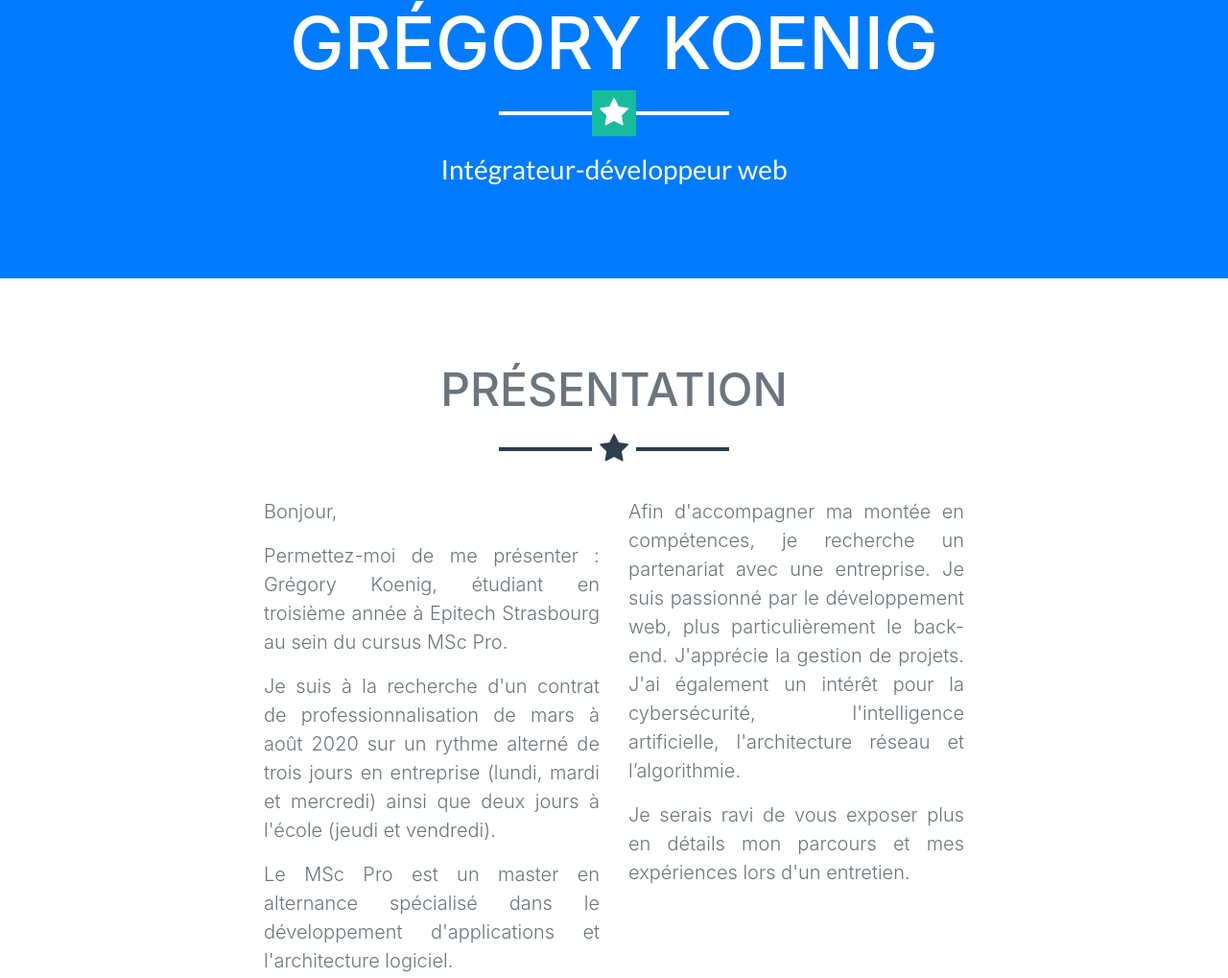
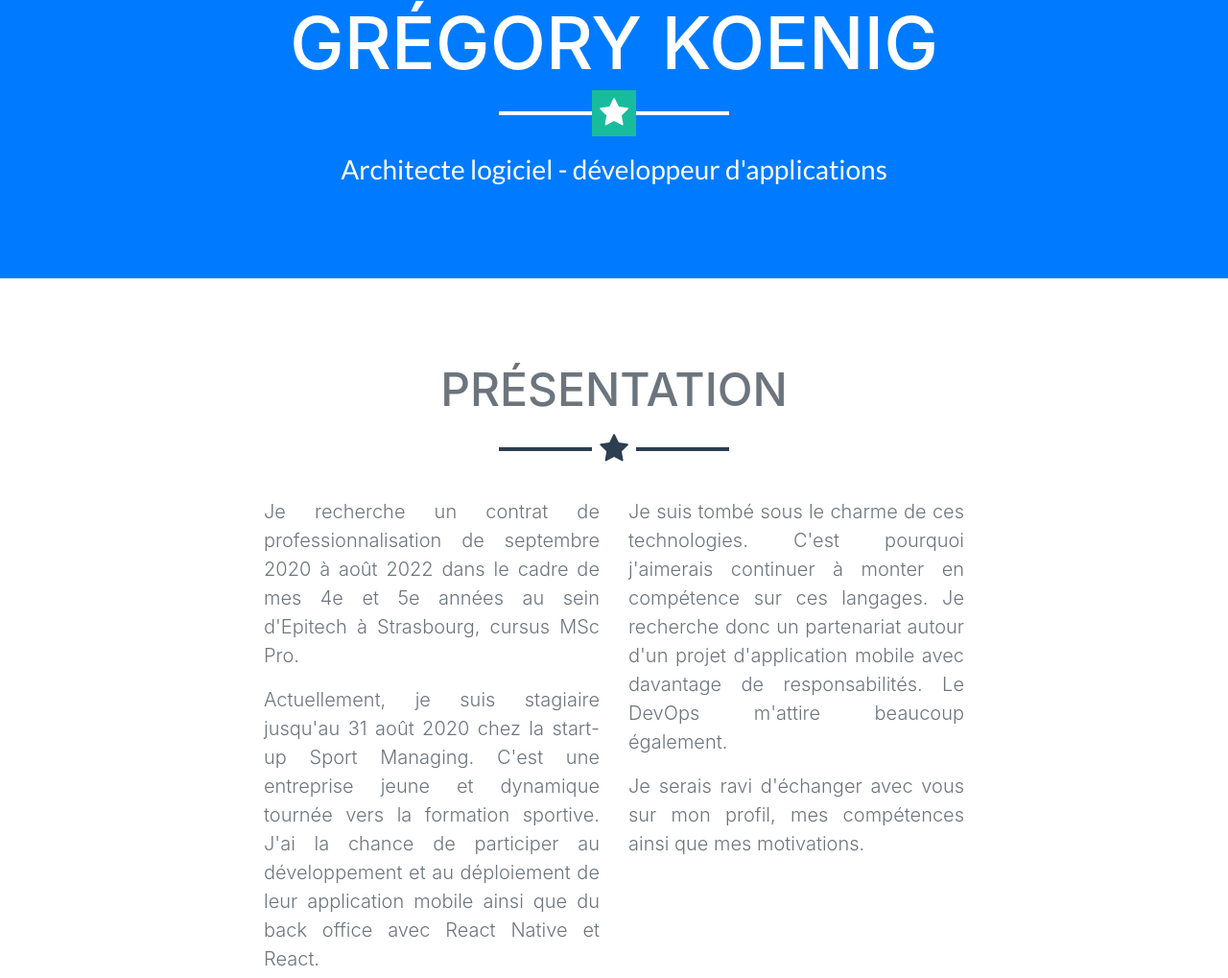
Before and after one commit to gregory-koenig/gregory-koenig.github.io, a website with bundled scripts: page index.html in a window 1280 px wide. Shown: the part 494-1513 px from the top of the page at 96% size. Built offline with nearby package versions, Linux system fonts and the light colour scheme.

Commit message:
hotfix/cv Update CV and presentation

```diff
--- a/index.html
+++ b/index.html
@@ -53,7 +53,7 @@
             <img class="img-fluid mb-5 d-block mx-auto" src="img/profile.png" alt="Profil" />
             <h1 class="text-uppercase mb-0">Grégory Koenig</h1>
             <hr class="star-light">
-            <h2 class="font-weight-light mb-0">Intégrateur-développeur web</h2>
+            <h2 class="font-weight-light mb-0">Architecte logiciel - développeur d'applications</h2>
         </div>
     </header>
 
@@ -64,15 +64,13 @@
             <hr class="star-dark mb-5">
             <div class="row">
                 <div class="col-lg-4 ml-auto">
-                    <p class="lead text-justify">Bonjour,</p>
-                    <p class="lead text-justify">Permettez-moi de me présenter : Grégory Koenig, étudiant en troisième année à Epitech Strasbourg au sein du cursus MSc Pro.</p>
-                    <p class="lead text-justify">Je suis à la recherche d'un contrat de professionnalisation de mars à août 2020 sur un rythme alterné de trois jours en entreprise (lundi, mardi et mercredi) ainsi que deux jours à l'école (jeudi et vendredi).</p>
-                    <p class="lead text-justify">Le MSc Pro est un master en alternance spécialisé dans le développement d'applications et l'architecture logiciel.</p>
-                    <p class="lead text-justify">Ayant réussi une formation d'intégrateur-développeur web à la Web@cadémie de 2017 à 2019, j'ai entrepris de continuer mes études. Durant ma deuxième année, j'ai effectué une alternance avec l'entreprise Actency. Ma mission consistait à migrer le site d'une association d'une version antérieure à une version plus récente de la technologie Drupal, ainsi que porter et créer des modules spécifiques.</p>
+                    <p class="lead text-justify">Je recherche un contrat de professionnalisation de septembre 2020 à août 2022 dans le cadre de mes 4e et 5e années au sein d'Epitech à Strasbourg, cursus MSc Pro.</p>
+                    <p class="lead text-justify">
+Actuellement, je suis stagiaire jusqu'au 31 août 2020 chez la start-up Sport Managing. C'est une entreprise jeune et dynamique tournée vers la formation sportive. J'ai la chance de participer au développement et au déploiement de leur application mobile ainsi que du back office avec React Native et React.</p>
                 </div>
                 <div class="col-lg-4 mr-auto">
-                    <p class="lead text-justify">Afin d'accompagner ma montée en compétences, je recherche un partenariat avec une entreprise. Je suis passionné par le développement web, plus particulièrement le back-end. J'apprécie la gestion de projets. J'ai également un intérêt pour la cybersécurité, l'intelligence artificielle, l'architecture réseau et l’algorithmie.</p>
-                    <p class="lead text-justify">Je serais ravi de vous exposer plus en détails mon parcours et mes expériences lors d'un entretien.</p>
+                    <p class="lead text-justify">Je suis tombé sous le charme de ces technologies. C'est pourquoi j'aimerais continuer à monter en compétence sur ces langages. Je recherche donc un partenariat autour d'un projet d'application mobile avec davantage de responsabilités. Le DevOps m'attire beaucoup également.</p>
+                    <p class="lead text-justify">Je serais ravi d'échanger avec vous sur mon profil, mes compétences ainsi que mes motivations.</p>
                 </div>
             </div>
             <div class="text-center mt-4">
```
Also changed, not shown: 1 other file.
